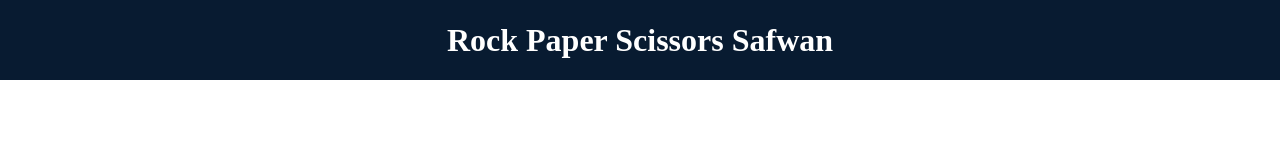
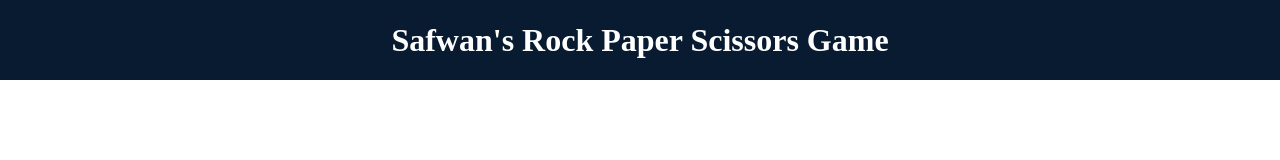
Before and after one commit to Soaib-first-website/rock-paper-scissors, a plain HTML site: page index.html in a window 1280 px wide. Shown: the top 160 px of the page. Drawn offline with Linux system fonts and the light colour scheme.

Commit message:
h1 change

```diff
--- a/index.html
+++ b/index.html
@@ -7,7 +7,7 @@
     <link rel="stylesheet" href="style.css">
 </head>
 <body>
-    <h1>Rock Paper Scissors Safwan</h1>
+    <h1>Safwan's Rock Paper Scissors Game</h1>
     <div class="choices">
         <div class="choice" id="rock">
             <img src="./image/rock.jpg"/>
```
